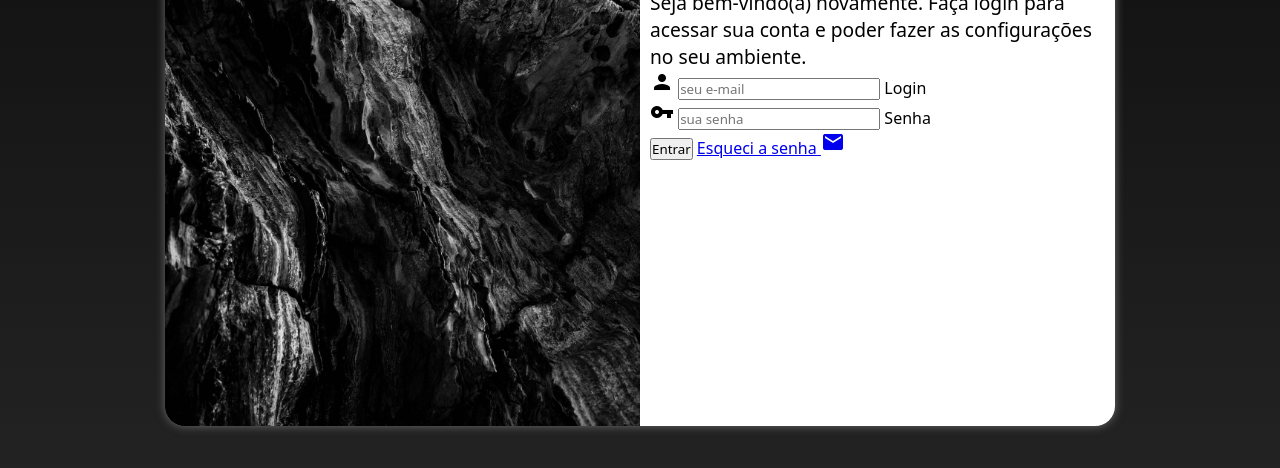
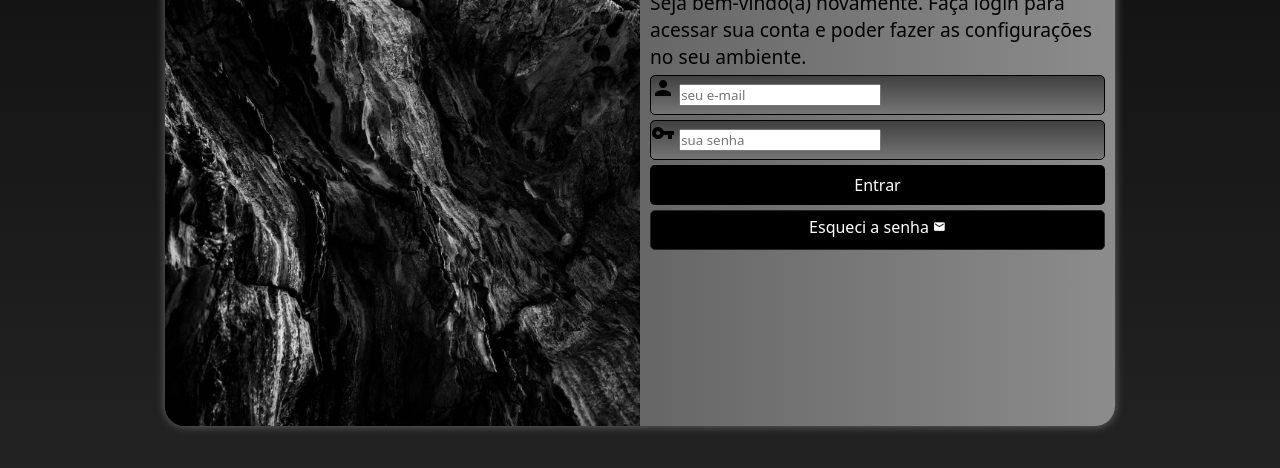
Before and after one commit to saintjohnn/projeto-login, a plain HTML site: page index.html in a window 1280 px wide. Shown: the part 224-692 px from the top of the page. Drawn offline with Linux system fonts and the light colour scheme.

Commit message:
formatacao do formulario

```diff
--- a/estilos/style.css
+++ b/estilos/style.css
@@ -34,7 +34,7 @@ main {
     left: 50%;
     transform: translate(-50%, -50%);
 
-    background-color: white;
+    background-image: linear-gradient(to right,#404040,#8C8C8C);
     width: 250px;
     height: 500px;
     border-radius: 20px;
@@ -65,3 +65,56 @@ main {
 #formulario > p {
     font-size: 0.8em;
 }
+
+form > div.campo {
+    background-image: linear-gradient(to bottom,#404040,#757575);
+    display: block;
+    width: 100%;
+    height: 40px;
+    border-radius: 5px;
+    margin: 5px 0px;
+    border: 1px solid black;
+}
+
+.campo > label {
+    display: none;
+}
+
+form > input[type=submit] {
+    display: block;
+    font-size: 1em;
+    width: 100%;
+    height: 40px;
+    background-color: black;
+    color: white;
+    border: none;
+    border-radius: 5px;
+    cursor: pointer;
+}
+
+form > input[type=submit]:hover {
+    background-color: #141414;
+}
+
+form > a.botao {
+    display: block;
+    text-align: center;
+    font-size: 1em;
+    width: 100%;
+    height: 40px;
+    background-color: black;
+    color: white;
+    border: 1px solid #262626;
+    border-radius: 5px;
+    text-decoration: none;
+    margin-top: 5px;
+    padding-top: 5px;
+}
+
+form > a.botao:hover {
+    background-color: #141414;
+}
+
+form > a.botao > i {
+    font-size: 0.8em;
+}
--- a/index.html
+++ b/index.html
@@ -30,7 +30,7 @@
                         <label for="isenha">Senha</label>
                     </div>
                     <input type="submit" value="Entrar">
-                    <a href="esqueci.html">
+                    <a href="esqueci.html" class="botao">
                         Esqueci a senha <i class="material-icons">email</i>
                     </a>
                 </form>
```
